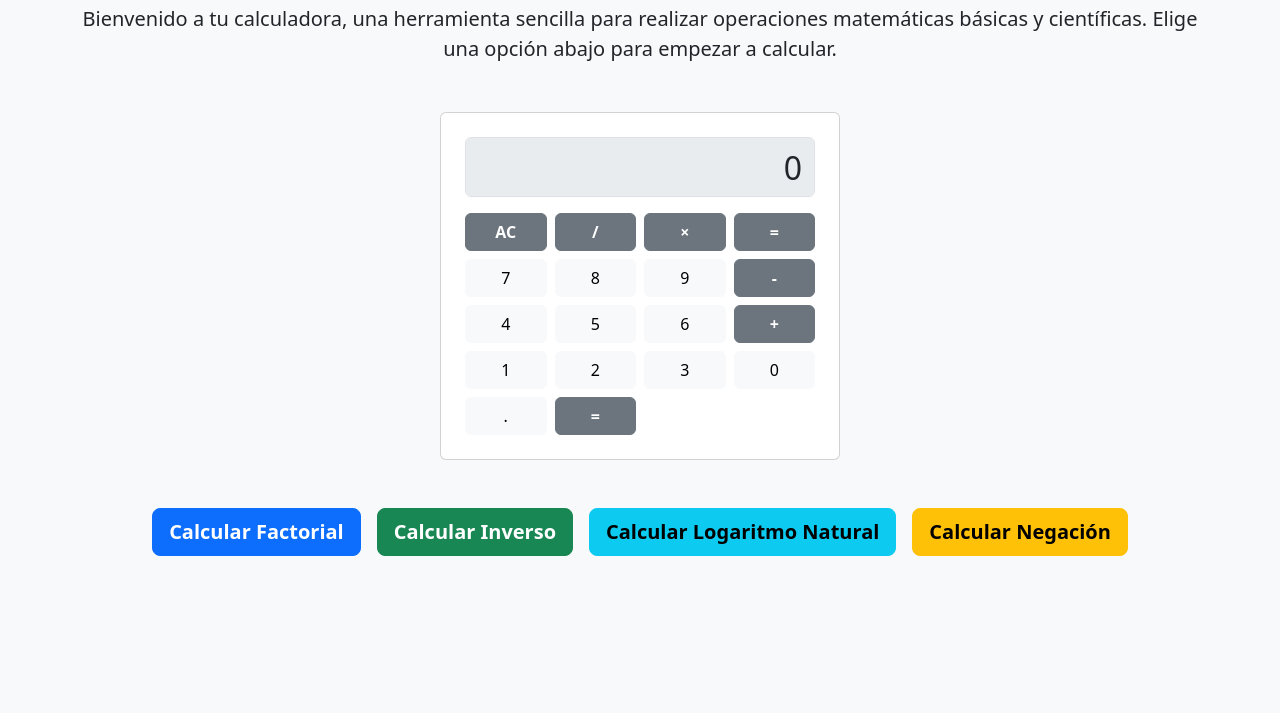
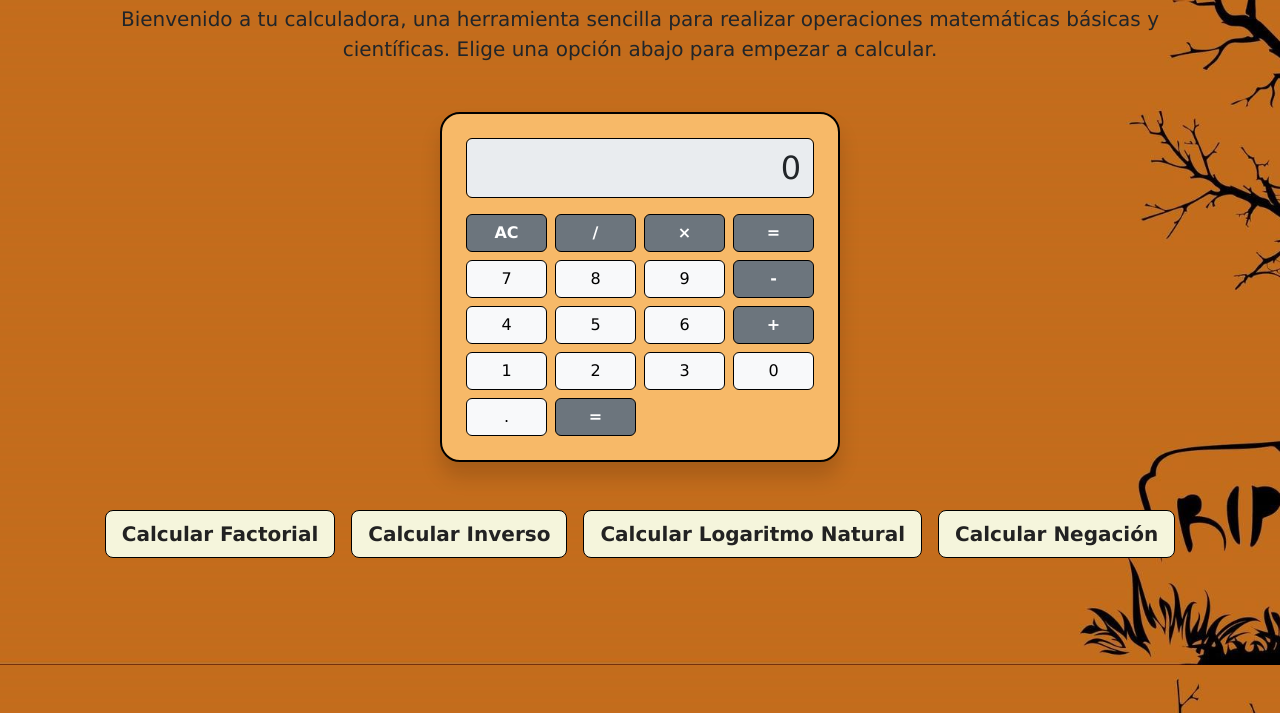
Before and after one commit to SolMichelle/Calculadora, a plain HTML site: page index.html in a window 1280 px wide. Shown: the part 135-848 px from the top of the page. Before the commit the page ends 800 px from the top, so only its background shows below. Drawn offline with nearby package versions, Linux system fonts and the light colour scheme.

Commit message:
Update estilo.css
halloweeeeeen

```diff
--- a/estilo.css
+++ b/estilo.css
@@ -1,14 +1,64 @@
 /* Estilos generales */
 body {
-    background-color: #f8f9fa;
+    font-family: 'Verdana', sans-serif;
+    font-size: 1.1rem;
+    background: url('imagenes/fondo.jpg') no-repeat center center fixed;
+        background-size: cover;
+        min-height: 100vh;
+    overflow: hidden;
 }
 
 /* Estilos de la calculadora clásica */
 #display {
     font-size: 2rem;
     height: 60px;
+    border: #000000 solid 1.6px;
 }
 
 .btn-secondary, .btn-primary, .btn-success, .btn-info, .btn-warning {
     font-weight: bold;
 }
+
+.btn {
+    border: 1.5px solid #000000;
+}
+
+/* Estilos de la tarjeta */
+.card {
+    background-color: #f7b968;
+    border-radius: 20px;
+    box-shadow: 0 15px 20px rgba(0,0,0,0.15);
+    border: 2px solid #000000;
+}
+
+/* Estilos de los títulos */
+h1 {
+    font-size: 2.5rem;
+    font-family: 'Georgia', serif;
+}
+
+/* Estilos de los párrafos */
+p, a {
+    font-size: 1.15rem;
+    font-family: 'Verdana', sans-serif;
+}
+
+.d-flex.justify-content-center.flex-wrap.mt-5.gap-3 .btn {
+    background-color: #f5f5dc;
+    color: #222;
+    border: 1.5px solid #000;
+    border-radius: 8px;
+}
+
+.igual {
+    font-size: 18px;
+    background-color: #000000 !important;
+    color: #fff !important;
+    border: 2px solid #ffffff;
+}
+
+.igual-index {
+    background-color: #464646 !important;
+    color: #fff !important;
+
+}
```
